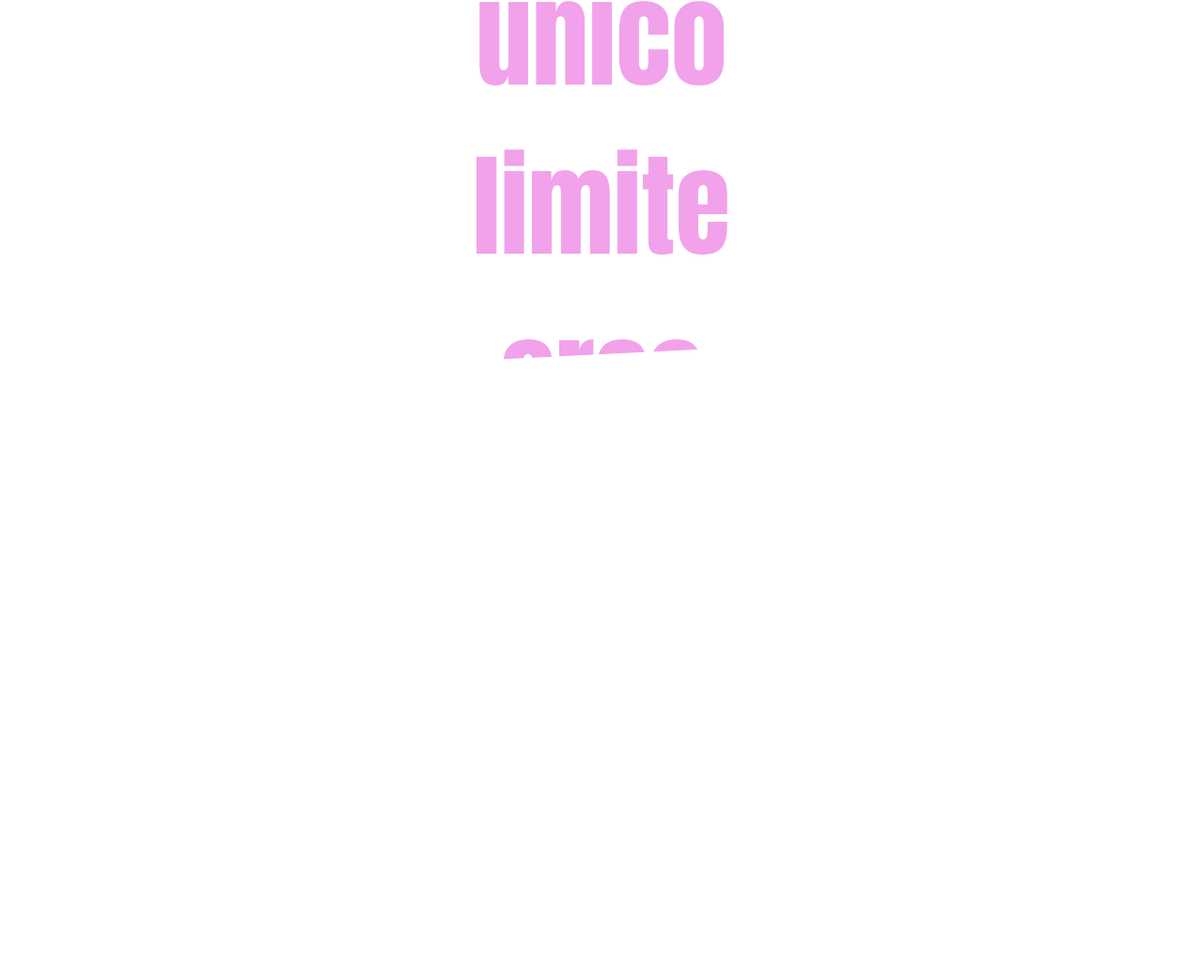
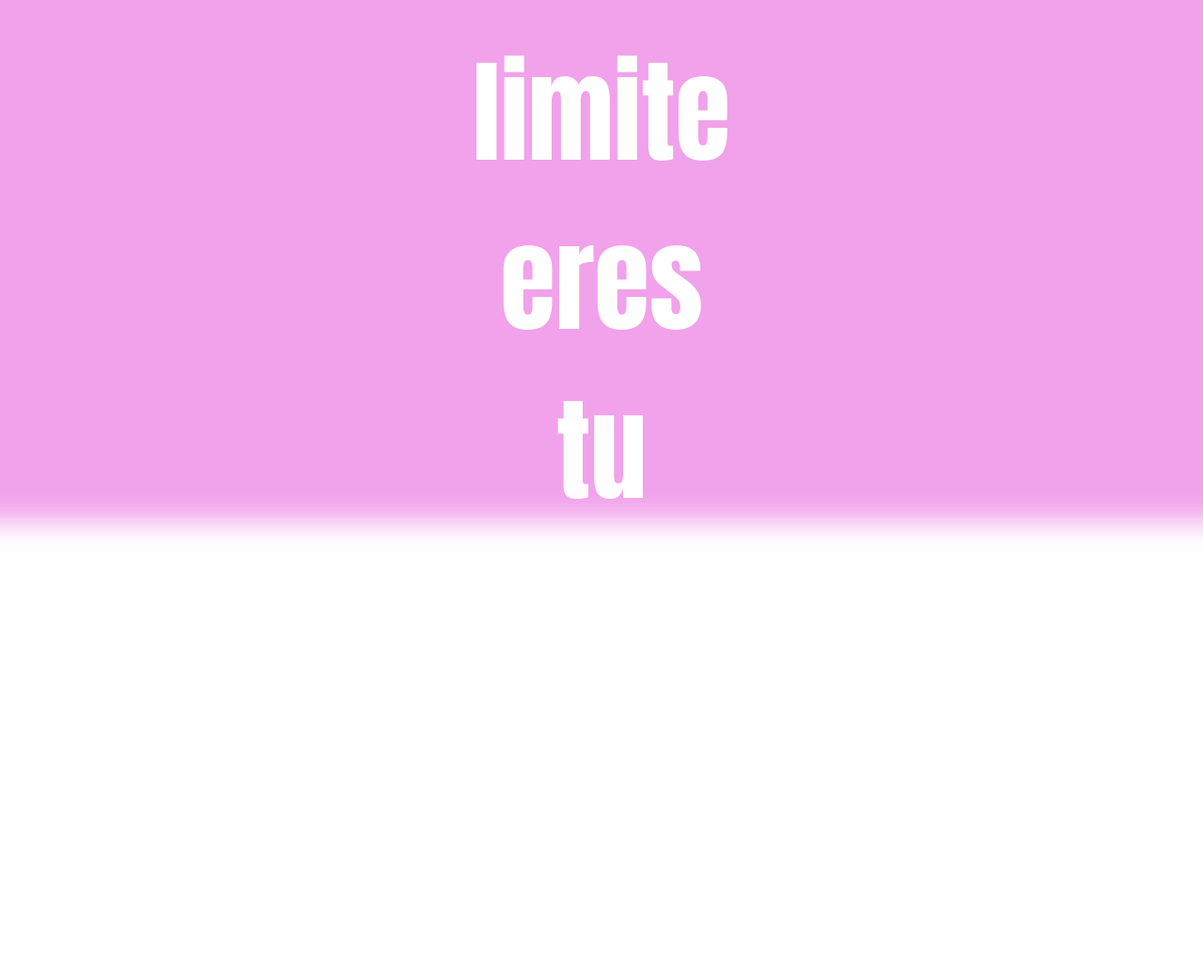
Before and after one commit to LeoNardelli84/anto-daer, a website: page index.html in a window 1280 px wide. Shown: the part 991-2032 px from the top of the page at 94% size. Before the commit the page ends 1660 px from the top, so only its background shows below. Drawn offline with nearby package versions, Linux system fonts and the light colour scheme; some packages are replaced by stand-ins of ours; a script that the page names is missing.

Commit message:
test 2, poniendo los links y probando funcionamiento

```diff
--- a/index.html
+++ b/index.html
@@ -13,6 +13,11 @@
         <link rel="icon" type="image/x-icon" href="">
     </head>
     <body>
+        <!--
+            sitios webs utiles
+            https://neumorphism.io/#e0e0e0
+
+        -->
         <div class="container-fluid">
             <header>
                 <div class="header-logo">
@@ -25,13 +30,20 @@
 
             </section>
             <section class="section-frase">
-                <p class="frase text-center">Tu</p>
-                <p class="frase text-center">unico</p>
-                <p class="frase text-center">limite</p>
-                <p class="frase text-center">eres</p>
-                <p class="frase text-center">tu</p>
+                <div class="container-frase">
+                    <p class="frase text-center">Tu</p>
+                    <p class="frase text-center">unico</p>
+                    <p class="frase text-center">limite</p>
+                    <p class="frase text-center">eres</p>
+                    <p class="frase text-center">tu</p>
+                </div>
+
             </section>
-            <footer>
+            <section class="links">
+
+
+            </section>
+            <footer class="footer-fixed">
 
             </footer>
         </div>
--- a/scss/app.scss
+++ b/scss/app.scss
@@ -8,5 +8,8 @@
 @import 'layouts/header.scss';
 @import 'layouts/principal.scss';
 @import 'layouts/section-frase.scss';
+@import 'layouts/links.scss';
+@import 'layouts/footer.scss';
+
 //typhograpy
 @import 'typhograpy/fonts.scss';
--- /dev/null
+++ b/scss/layouts/footer.scss
@@ -0,0 +1,9 @@
+.footer-fixed{
+    width: 100vw;
+    height: 15vh;
+    background-color: $color-primario;
+    z-index: 5;
+    position: relative;
+    top: 85vh;
+
+}
--- /dev/null
+++ b/scss/layouts/links.scss
@@ -0,0 +1,8 @@
+.links{
+    position: relative;
+    top: 90vh;
+    width: 100vw;
+    height: 80vh;
+    background-color: white;
+    box-shadow: 0px -30px 28px 44px white;
+}
--- a/scss/layouts/section-frase.scss
+++ b/scss/layouts/section-frase.scss
@@ -1,18 +1,24 @@
 .section-frase{
-    height: 80vh;
+    box-shadow: -2px -18px 33px 34px $color-primario;
+    height: 100%;
     width: 100vw;
-    background-color: white;
+    background-color: $color-primario;
     position: relative;
     top: 95vh;
-    clip-path: polygon(0 10%, 100% 0%, 100% 90%, 0% 100%);
+    //clip-path: polygon(0 10%, 100% 0%, 100% 90%, 0% 100%);
+    .container-frase{
+        position: relative;
+        top: -100px;
+        z-index: 10;
         .frase{
             margin: 0px;
             font-family: "Anton", sans-serif;
             font-weight: 400;
             font-size: 120px;
             font-style: normal;
-        color: $color-primario;
-        border-color: $color-primario;
+            color: white;
 
         }
     }
+
+}
```
Also changed, not shown: css/style.css, 1 other file. Lines whose indentation alone changed are shown as unchanged.
